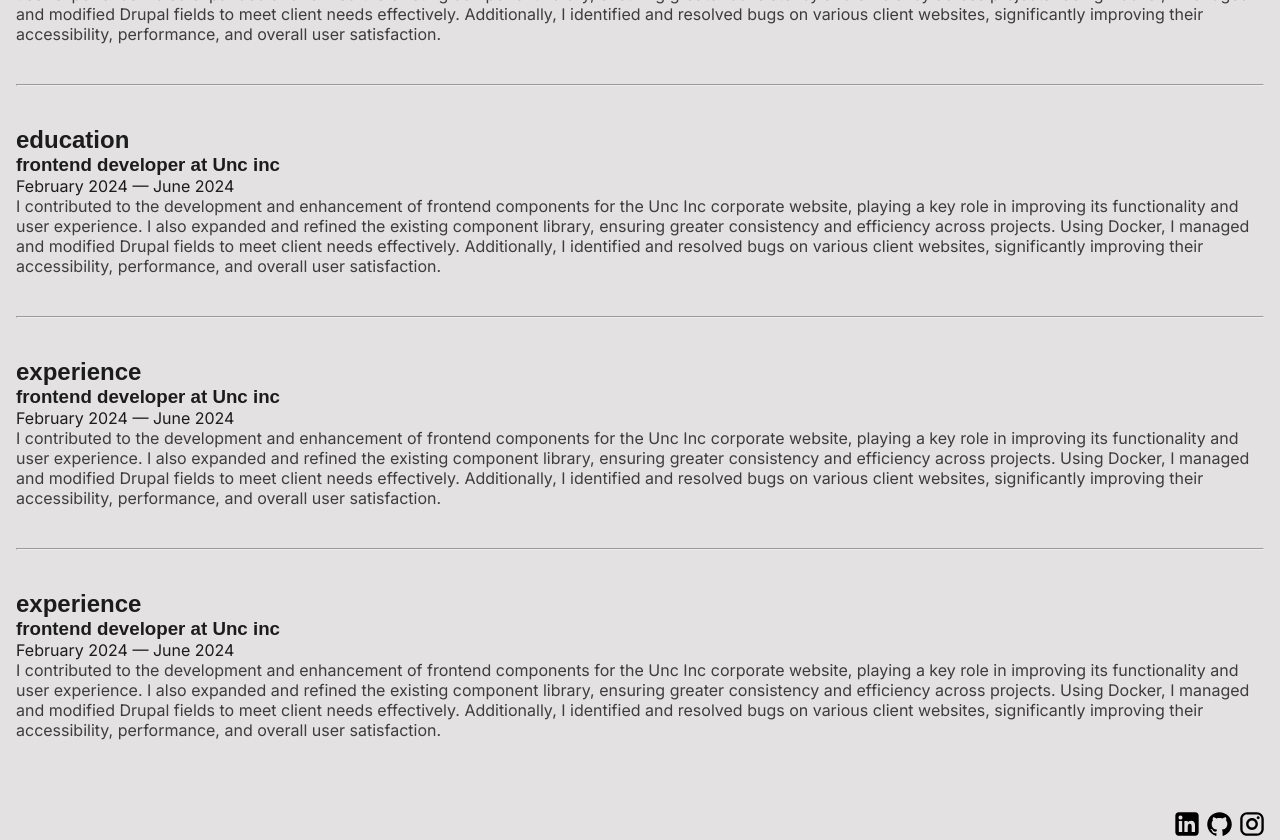
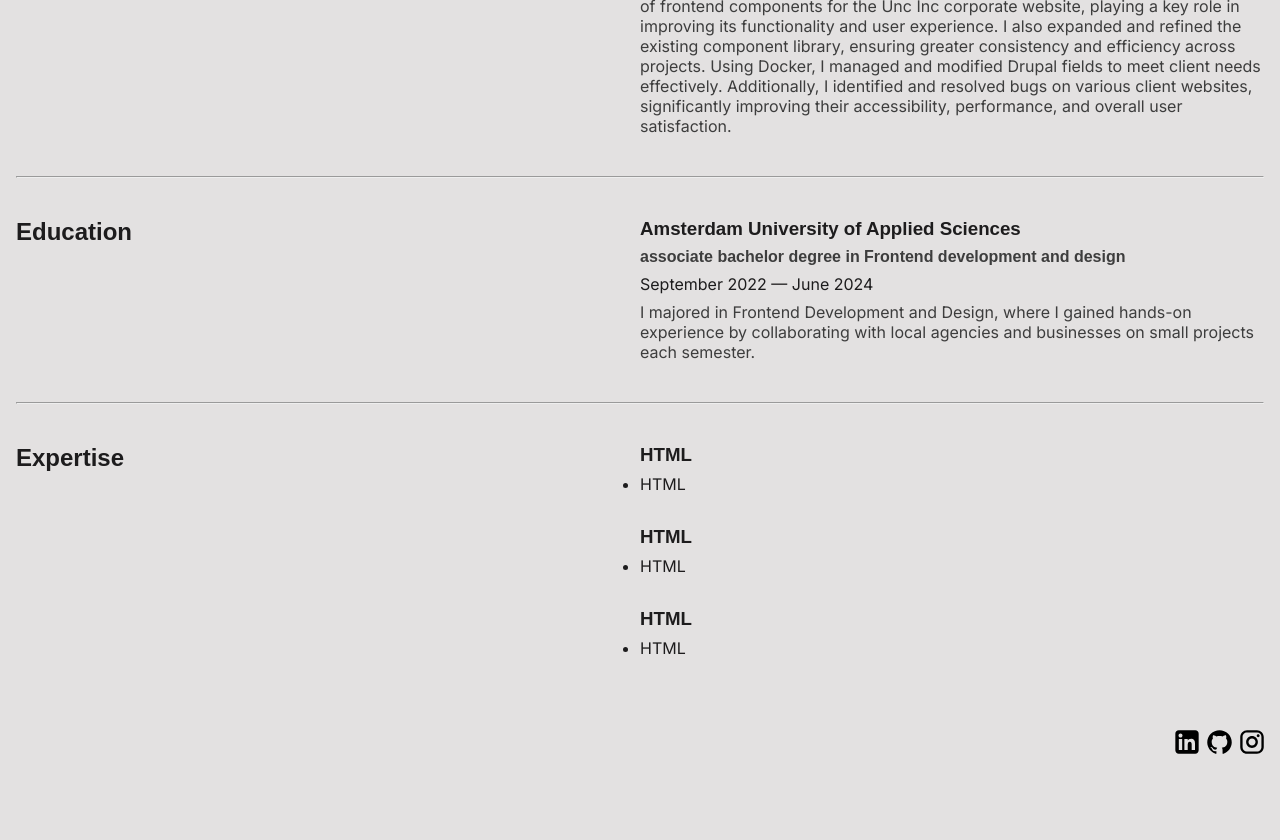
Before and after one commit to YoussraElmortai/portfolio24, a Next.js app: page /resume in a window 1280 px wide. Shown: the part 840-1680 px from the top of the page. After the commit the page ends 1598 px from the top, so only its background shows below. Built offline with nearby package versions, Linux system fonts and the light colour scheme.

Commit message:
grid styling and content added 👍

```diff
--- a/src/app/resume/page.jsx
+++ b/src/app/resume/page.jsx
@@ -25,9 +25,6 @@ export default function resume() {
             <a href='#education'>Education</a>
           </li>
           <li>
-            <a href='#certifications'>Certifications</a>
-          </li>
-          <li>
             <a href='#expertise'>Expertise</a>
           </li>
         </ul>
@@ -35,9 +32,10 @@ export default function resume() {
 
       <hr />
 
-      <section className='resume_wrapper' id='experience'>
-        <h2>experience</h2>
+      <section className='resume_section' id='experience'>
+        <h2>Experience</h2>
 
+        <div className='content'>
           <article>
             <h3>frontend developer at Unc inc</h3>
 
@@ -47,102 +45,75 @@ export default function resume() {
             </div>
 
             <p>
-            I contributed to the development and enhancement of
-            frontend components for the Unc Inc corporate website,
-            playing a key role in improving its functionality and user
-            experience. I also expanded and refined the existing
-            component library, ensuring greater consistency and
-            efficiency across projects. Using Docker, I managed and
-            modified Drupal fields to meet client needs effectively.
-            Additionally, I identified and resolved bugs on various
-            client websites, significantly improving their
-            accessibility, performance, and overall user satisfaction.
+              As a Frontend developer intern I contributed to the
+              development and enhancement of frontend components for
+              the Unc Inc corporate website, playing a key role in
+              improving its functionality and user experience. I also
+              expanded and refined the existing component library,
+              ensuring greater consistency and efficiency across
+              projects. Using Docker, I managed and modified Drupal
+              fields to meet client needs effectively. Additionally, I
+              identified and resolved bugs on various client websites,
+              significantly improving their accessibility,
+              performance, and overall user satisfaction.
             </p>
           </article>
+        </div>
       </section>
 
       <hr />
 
-      <section className='resume_wrapper' id='education'>
-        <h2>education</h2>
+      <section className='resume_section' id='education'>
+        <h2>Education</h2>
 
+        <div className='content'>
           <article>
-          <h3>frontend developer at Unc inc</h3>
-
+            <h3>Amsterdam University of Applied Sciences</h3>
+            <h4>
+              associate bachelor degree in Frontend development and
+              design
+            </h4>
             <div className='time'>
-            <time dateTime='2024-02'>February 2024</time> —{" "}
-            <time dateTime='2024-06'>June 2024</time>
+              <time dateTime='2022-03'>September 2022</time> —{" "}
+              <time dateTime='2024-07'>June 2024</time>
             </div>
 
             <p>
-            I contributed to the development and enhancement of
-            frontend components for the Unc Inc corporate website,
-            playing a key role in improving its functionality and user
-            experience. I also expanded and refined the existing
-            component library, ensuring greater consistency and
-            efficiency across projects. Using Docker, I managed and
-            modified Drupal fields to meet client needs effectively.
-            Additionally, I identified and resolved bugs on various
-            client websites, significantly improving their
-            accessibility, performance, and overall user satisfaction.
+              I majored in Frontend Development and Design, where I
+              gained hands-on experience by collaborating with local
+              agencies and businesses on small projects each semester.
             </p>
           </article>
+        </div>
       </section>
 
       <hr />
 
-      <section className='resume_wrapper' id='certifications'>
-        <h2>experience</h2>
+      <section className='resume_section' id='expertise'>
+        <h2>Expertise</h2>
+
+        <div className='content'>
+          <article>
+            <h3>HTML</h3>
+            <ul>
+              <li>HTML</li>
+            </ul>
+          </article>
 
           <article>
-          <h3>frontend developer at Unc inc</h3>
-
-          <div className='time'>
-            <time dateTime='2024-02'>February 2024</time> —{" "}
-            <time dateTime='2024-06'>June 2024</time>
-          </div>
-
-          <p>
-            I contributed to the development and enhancement of
-            frontend components for the Unc Inc corporate website,
-            playing a key role in improving its functionality and user
-            experience. I also expanded and refined the existing
-            component library, ensuring greater consistency and
-            efficiency across projects. Using Docker, I managed and
-            modified Drupal fields to meet client needs effectively.
-            Additionally, I identified and resolved bugs on various
-            client websites, significantly improving their
-            accessibility, performance, and overall user satisfaction.
-          </p>
+            <h3>HTML</h3>
+            <ul>
+              <li>HTML</li>
+            </ul>
           </article>
-      </section>
-
-      <hr />
-
-      <section className='resume_wrapper' id='expertise'>
-        <h2>experience</h2>
 
           <article>
-          <h3>frontend developer at Unc inc</h3>
-
-          <div className='time'>
-            <time dateTime='2024-02'>February 2024</time> —{" "}
-            <time dateTime='2024-06'>June 2024</time>
+            <h3>HTML</h3>
+            <ul>
+              <li>HTML</li>
+            </ul>
+          </article>
         </div>
-
-          <p>
-            I contributed to the development and enhancement of
-            frontend components for the Unc Inc corporate website,
-            playing a key role in improving its functionality and user
-            experience. I also expanded and refined the existing
-            component library, ensuring greater consistency and
-            efficiency across projects. Using Docker, I managed and
-            modified Drupal fields to meet client needs effectively.
-            Additionally, I identified and resolved bugs on various
-            client websites, significantly improving their
-            accessibility, performance, and overall user satisfaction.
-          </p>
-        </article>
       </section>
     </>
   );
--- a/src/app/resume/style.css
+++ b/src/app/resume/style.css
@@ -17,13 +17,14 @@
 
 .resume_nav {
     width: 100%;
-    text-wrap: inherit;
     padding: 1rem;
+    margin-bottom: 1.5rem;
 
     & ul {
         display: flex;
         flex-flow: wrap;
         justify-content: space-between;
+        gap: 1.5rem;
         align-items: center;
 
 
@@ -44,6 +45,29 @@
     }
 }
 
-.resume_wrapper{
+.resume_section{
     margin: 2.5rem 0 2.5rem;
+    display: grid;
+    grid-template-columns: 1fr 1fr;
+
+    @media screen and (max-width: 432px){
+        grid-template-columns: none;
+        grid-template-rows: 5rem 1fr;
+    }
+
+    & .content{
+        display: flex;
+        flex-flow: column;
+        gap: 2rem;
+    }
+
+    & h4{
+        color: var(--text-grey);
+    }
+
+    & article{
+        display: flex;
+        flex-flow: column;
+        gap: 0.5rem;
+    }
 }
```
Lines whose indentation alone changed are shown as unchanged.
